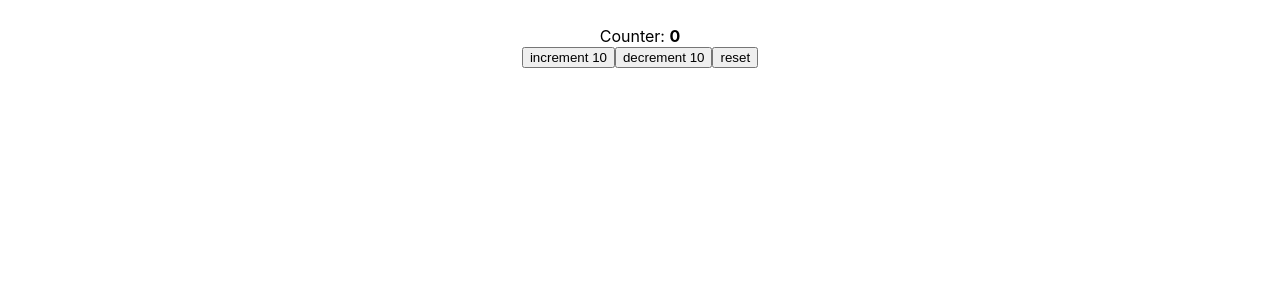
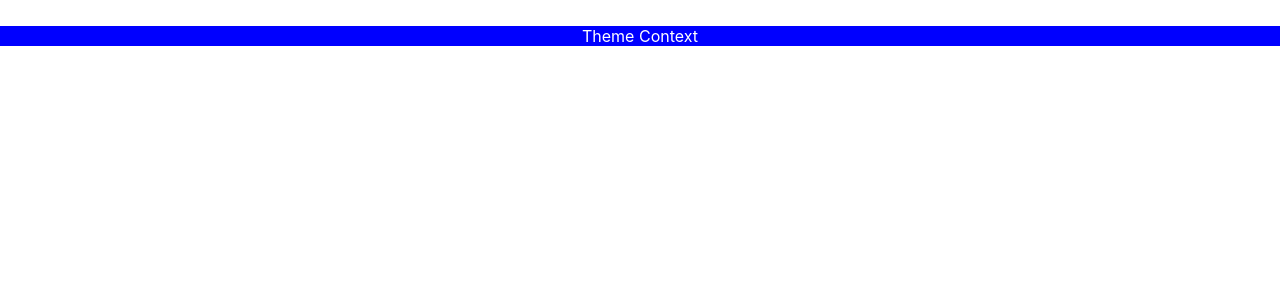
Before and after one commit to GeekShubhamRajput/react-js-learning, a React (Create React App) app in the folder react_typescript/: page / in a window 1280 px wide. Shown: the top 300 px of the page. Built offline with nearby package versions, Linux system fonts and the light colour scheme.

Commit message:
useContext Hook
Create app theme using useContext hook

```diff
--- a/react_typescript/src/App.tsx
+++ b/react_typescript/src/App.tsx
@@ -1,11 +1,14 @@
-import {Counter} from "./components/Counter"
+import {ThemeContextProvider} from "./components/context/ThemeContext"
+import {Box} from "./components/context/Box"
 
 import './App.css';
 
 function App() {
   return (
     <div className="App">
-      <Counter />
+      <ThemeContextProvider>
+        <Box />
+      </ThemeContextProvider>
     </div>
   );
 }
--- /dev/null
+++ b/react_typescript/src/components/context/Box.tsx
@@ -0,0 +1,9 @@
+import {useContext} from 'react'
+import {ThemeContext} from "./ThemeContext"
+
+export const Box = () => {
+  const theme = useContext(ThemeContext)
+  return(
+    <div style={{backgroundColor: theme.primary.main, color: theme.primary.text}}>Theme Context</div>
+  )
+}
--- /dev/null
+++ b/react_typescript/src/components/context/ThemeContext.tsx
@@ -0,0 +1,15 @@
+import {createContext} from 'react'
+import {theme} from './theme'
+
+type ThemeContextProviderProps = {
+  children: React.ReactNode
+}
+
+export const ThemeContext = createContext(theme)
+
+export const ThemeContextProvider = ({
+    children,
+  }: ThemeContextProviderProps) => {
+
+  return(<ThemeContext.Provider value={theme}> {children} </ThemeContext.Provider> )
+}
--- /dev/null
+++ b/react_typescript/src/components/context/theme.ts
@@ -0,0 +1,10 @@
+export const theme = {
+  primary: {
+    main: "blue",
+    text: "#fff",
+  },
+  secondary: {
+    main: "blue",
+    text: "#fff",
+  },
+}
```
